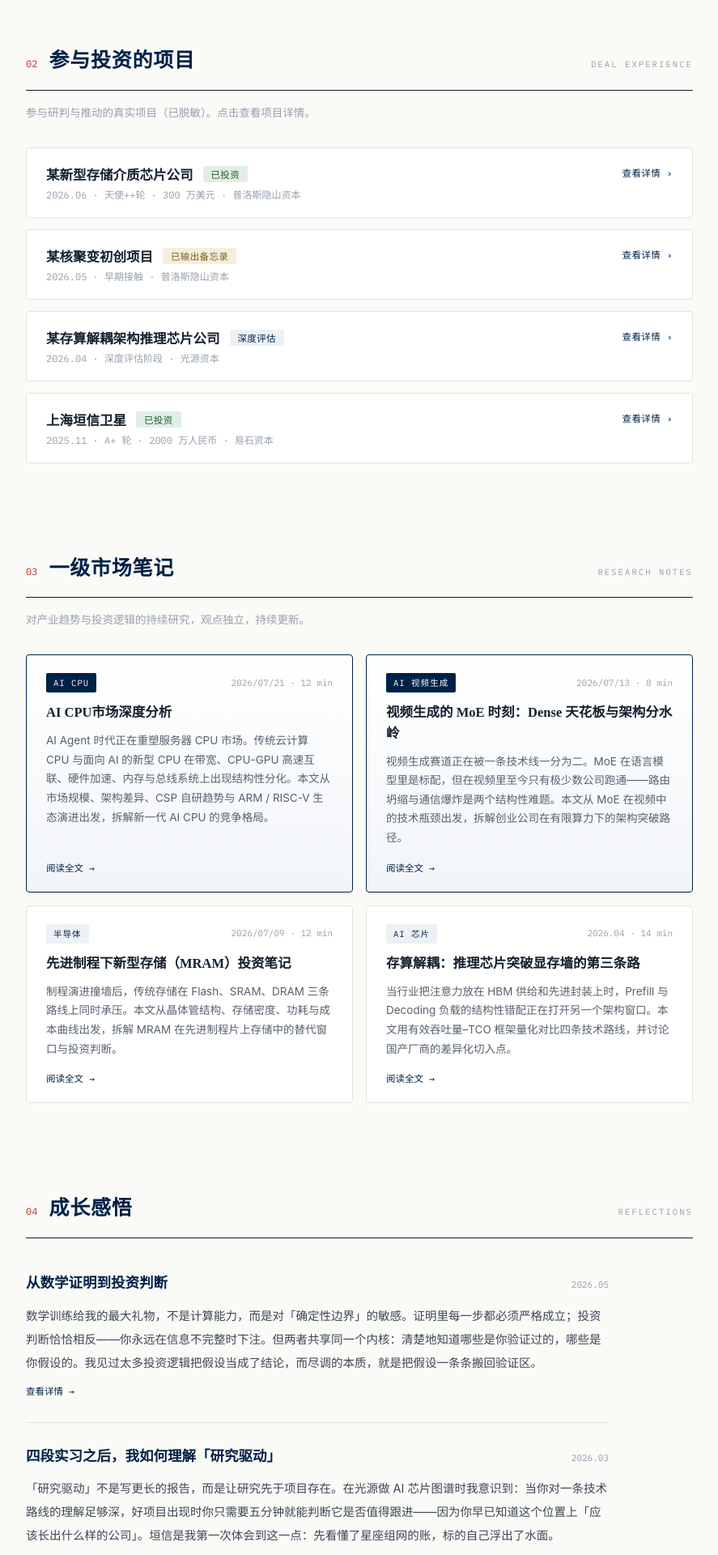
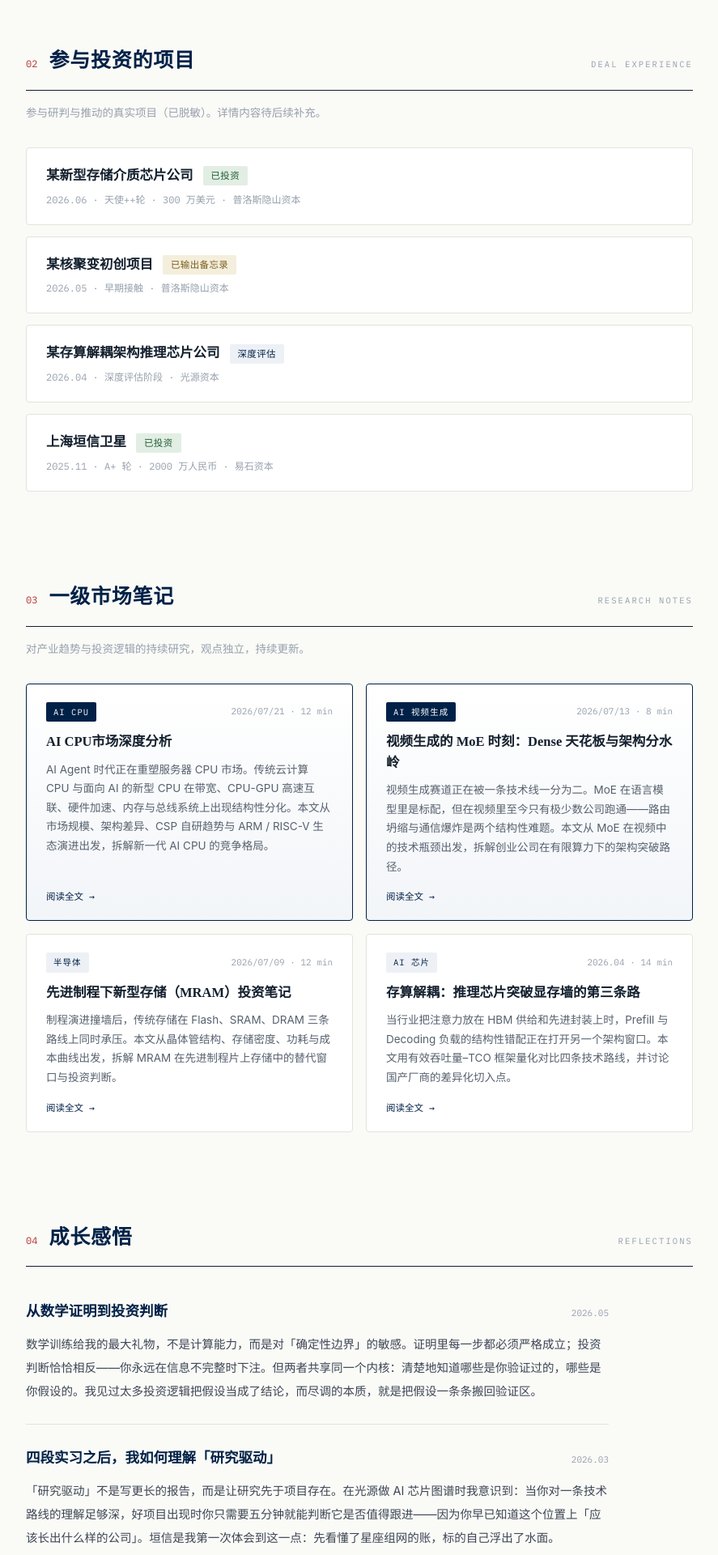
Before and after one commit to wyd0042/Kimming_chen, a React (Vite) app: page / in a window 1280 px wide. Shown: the part 1940-3860 px from the top of the page at 81% size, without its empty margins (196-1083 px from the left). Built offline with nearby package versions, Linux system fonts and the light colour scheme.

Commit message:
Disable pending detail links

```diff
--- a/src/JimmyChenSite.jsx
+++ b/src/JimmyChenSite.jsx
@@ -91,7 +91,7 @@ const EXPERIENCES = [
 
 
 // ── 参与投资的项目 ───────────────────────────────────────────────
-// 每个项目可以点击展开查看详情
+// 详情内容补充前，仅展示项目卡片
 // status 支持三种样式："已投资"（绿色）/ "深度评估"（蓝色）/ "已输出备忘录"（黄色）
 const DEALS = [
   {
@@ -573,24 +573,12 @@ export default function JimmyChenSite() {
   }, [detail]);
 
   const go = (id) => { document.getElementById(id)?.scrollIntoView({ behavior: "smooth" }); setMenuOpen(false); };
-  const openDealDetail = (deal) => setDetail({
-    kicker: "参与投资的项目",
-    title: deal.name,
-    date: deal.date,
-    meta: [deal.round, deal.status, deal.fund].filter(Boolean),
-  });
   const openThoughtDetail = (thought) => setDetail({
     kicker: "一级市场笔记",
     title: thought.title,
     date: thought.date,
     meta: [thought.category, thought.readTime].filter(Boolean),
     content: thought.content,
-  });
-  const openReflectionDetail = (reflection) => setDetail({
-    kicker: "成长感悟",
-    title: reflection.title,
-    date: reflection.date,
-    meta: [],
   });
 
   return (
@@ -656,11 +644,11 @@ export default function JimmyChenSite() {
         {/* Deals */}
         <section className="section">
           <SectionHead no="02" zh="参与投资的项目" en="DEAL EXPERIENCE" id="deals" />
-          <p className="sec-sub rv">参与研判与推动的真实项目（已脱敏）。点击查看项目详情。</p>
+          <p className="sec-sub rv">参与研判与推动的真实项目（已脱敏）。详情内容待后续补充。</p>
           <div className="deals">
             {sortedDeals.map((d) => (
               <article className="deal rv" key={d.id}>
-                <button className="deal-head" type="button" onClick={() => openDealDetail(d)}>
+                <div className="deal-head">
                   <div className="deal-title-block">
                     <div className="deal-title-row">
                       <h3 className="deal-name">{d.name}</h3>
@@ -668,8 +656,7 @@ export default function JimmyChenSite() {
                     </div>
                     <p className="deal-meta">{d.date} · {d.round} · {d.fund}</p>
                   </div>
-                  <span className="deal-arrow">查看详情 ›</span>
-                </button>
+                </div>
               </article>
             ))}
           </div>
@@ -699,13 +686,12 @@ export default function JimmyChenSite() {
           <SectionHead no="04" zh="成长感悟" en="REFLECTIONS" id="reflections" />
           <div className="reflections">
             {sortedReflections.map((r) => (
-              <article className="reflection rv" key={r.id} onClick={() => openReflectionDetail(r)}>
+              <article className="reflection rv" key={r.id}>
                 <div className="ref-head">
                   <h3 className="ref-title">{r.title}</h3>
                   <span className="ref-date">{r.date}</span>
                 </div>
                 <p className="ref-content">{r.content}</p>
-                <button className="ref-more" type="button" onClick={(e) => { e.stopPropagation(); openReflectionDetail(r); }}>查看详情 →</button>
               </article>
             ))}
           </div>
@@ -821,13 +807,11 @@ export default function JimmyChenSite() {
         .tag{font-family:var(--mono);font-size:11px;color:var(--sub);background:var(--wash);padding:3px 9px;border-radius:2px;letter-spacing:.03em}
 
         .deals{display:grid;gap:14px}
-        .deal{border:1px solid var(--line);border-radius:4px;background:#fff;transition:border-color .25s,box-shadow .25s,transform .25s}
-        .deal:hover{border-color:var(--oxford);box-shadow:0 4px 16px rgba(0,33,71,.06);transform:translateY(-2px)}
+        .deal{border:1px solid var(--line);border-radius:4px;background:#fff}
         .deal-head{width:100%;display:flex;align-items:flex-start;justify-content:space-between;gap:14px;padding:20px 24px;background:none;border:none;text-align:left}
         .deal-title-row{display:flex;align-items:center;gap:12px;flex-wrap:wrap;margin-bottom:4px}
         .deal-name{font-family:var(--serif);font-size:16.5px;font-weight:700;color:var(--ink)}
         .deal-meta{font-family:var(--mono);font-size:12px;color:var(--faint)}
-        .deal-arrow{font-family:var(--mono);font-size:11.5px;color:var(--oxford);flex-shrink:0;margin-top:2px;letter-spacing:.04em}
         .deal-body{padding:4px 24px 22px;border-top:1px solid var(--wash)}
         .deal-label{display:inline-block;font-family:var(--mono);font-size:10.5px;color:var(--crit);letter-spacing:.1em;margin-right:12px;min-width:62px}
         .deal-role{font-size:13.5px;color:var(--ink);padding:14px 0 8px}
@@ -850,12 +834,11 @@ export default function JimmyChenSite() {
         .thought-more{font-family:var(--mono);font-size:11.5px;color:var(--oxford);margin-top:16px;background:none;border:none;text-align:left;padding:0;align-self:flex-start}
 
         .reflections{max-width:720px}
-        .reflection{padding:26px 0;border-bottom:1px solid var(--line);cursor:pointer;transition:padding-left .25s,border-color .25s}.reflection:hover{padding-left:10px;border-bottom-color:#B9C4D2}.reflection:first-of-type{padding-top:4px}.reflection:last-of-type{border-bottom:none}
+        .reflection{padding:26px 0;border-bottom:1px solid var(--line)}.reflection:first-of-type{padding-top:4px}.reflection:last-of-type{border-bottom:none}
         .ref-head{display:flex;justify-content:space-between;align-items:baseline;margin-bottom:10px;gap:16px}
         .ref-title{font-family:var(--serif);font-size:17.5px;font-weight:700;color:var(--oxford)}
         .ref-date{font-family:var(--mono);font-size:11px;color:var(--faint);flex-shrink:0}
         .ref-content{font-size:14.5px;color:#3C4654;line-height:2}
-        .ref-more{font-family:var(--mono);font-size:11.5px;color:var(--oxford);background:none;border:none;padding:0;margin-top:12px;text-align:left}
 
         .modal-backdrop{position:fixed;inset:0;z-index:200;background:rgba(20,32,46,.44);backdrop-filter:blur(5px);-webkit-backdrop-filter:blur(5px);display:flex;align-items:center;justify-content:center;padding:32px}
         .modal-panel{position:relative;width:min(760px,100%);max-height:min(76vh,720px);overflow:auto;background:#fff;color:var(--ink);border:1px solid rgba(0,33,71,.12);border-radius:6px;box-shadow:0 24px 70px rgba(0,0,0,.22);padding:54px 62px 58px}
@@ -907,7 +890,7 @@ export default function JimmyChenSite() {
           .section{margin-bottom:80px}
           .tl-item{grid-template-columns:1fr;gap:8px}.tl-left{text-align:left;display:flex;gap:12px;align-items:baseline;padding-left:26px}
           .thoughts{grid-template-columns:1fr}
-          .deal-head{padding:18px 18px}.deal-arrow{margin-top:10px}
+          .deal-head{padding:18px 18px}
           .modal-backdrop{padding:18px}.modal-panel{max-height:82vh;padding:48px 24px 34px}.modal-title{font-size:22px}.modal-close{top:14px;right:14px}
           .contact-card{padding:40px 24px}.br-desktop{display:none}.sec-en{display:none}
         }
```
